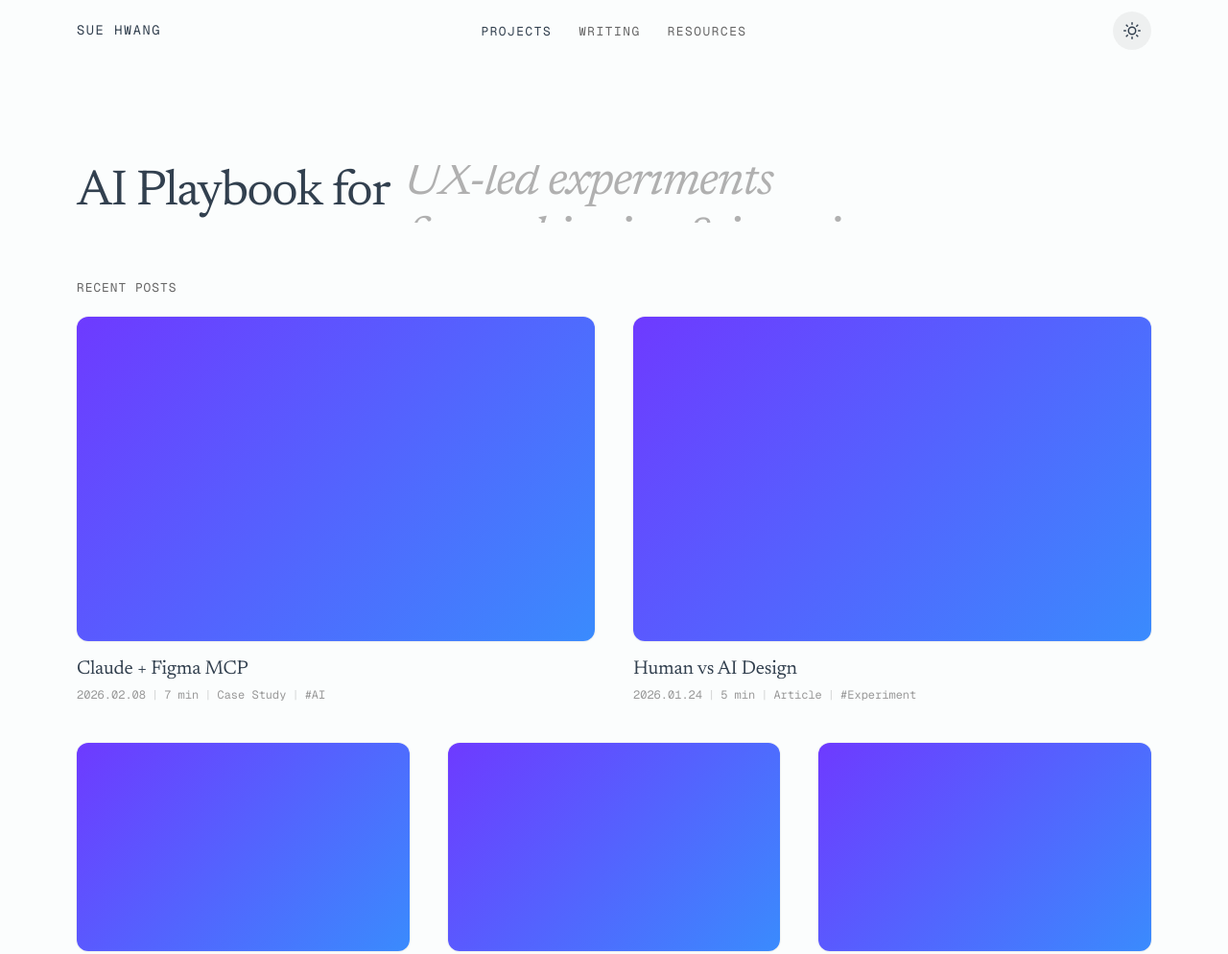
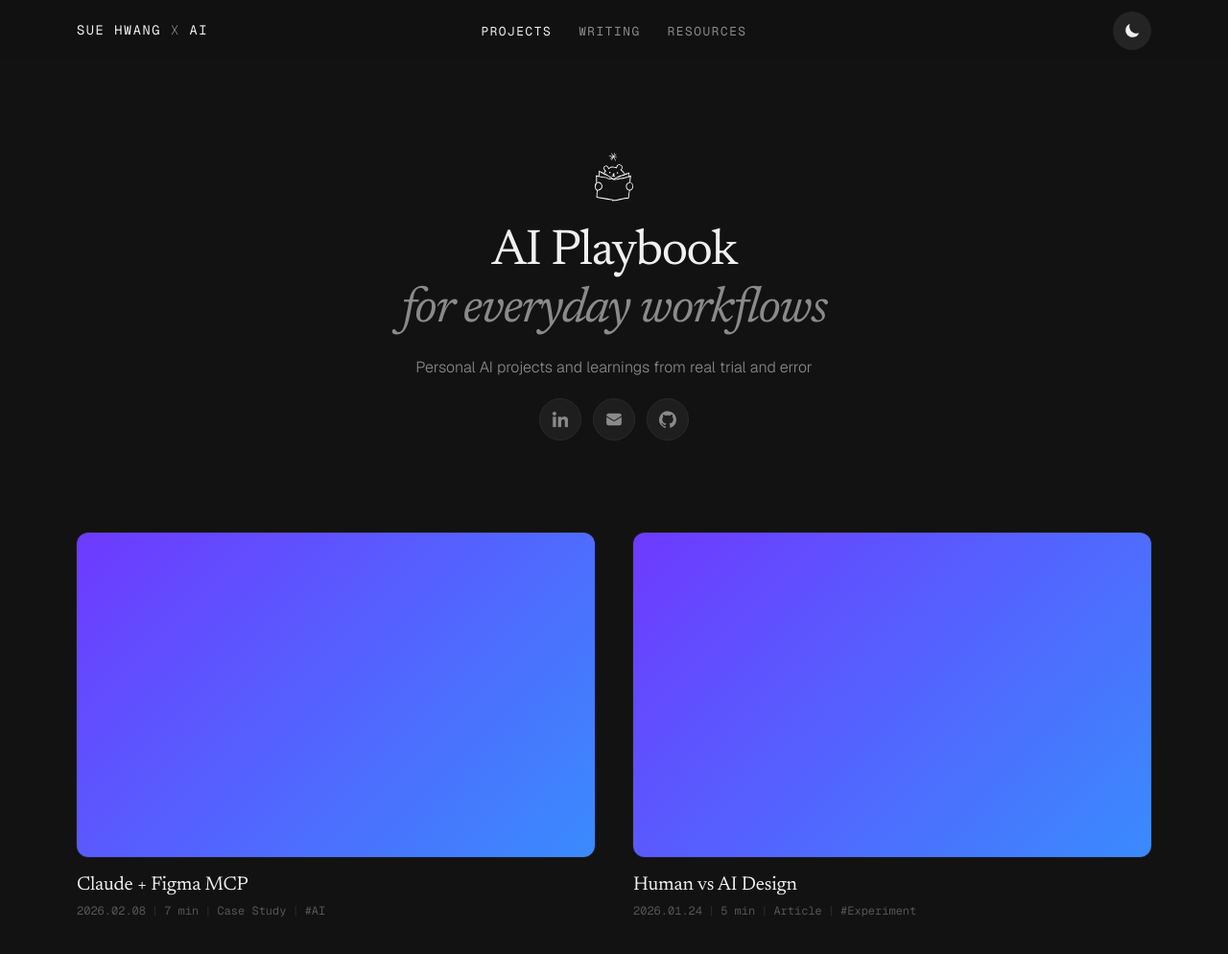
Before and after one commit to soobinhwang/sue-ai-playbook, a plain HTML site: page index.html in a window 1280 px wide. Shown: the top 994 px of the page at 96% size. Drawn offline with nearby package versions, Linux system fonts and the light colour scheme.

Commit message:
mascot update

```diff
--- a/css/styles.css
+++ b/css/styles.css
@@ -163,10 +163,10 @@
     position: fixed;
     top: 0;
     left: 0;
-    width: 16px;
-    height: 16px;
-    border-radius: 50%;
-    background: var(--accent);
+    width: 24px;
+    height: 24px;
+    border-radius: 0;
+    background: url('../images/Cursor.png') center / contain no-repeat;
     transform: translate(-50%, -50%);
     pointer-events: none;
     z-index: 9999;
@@ -274,6 +274,10 @@
   line-height: 1;
 }
 
+.nav__logo-x {
+  font-weight: 100;
+}
+
 .nav__links {
   display: flex;
   align-items: center;
@@ -365,7 +369,7 @@
 /* --- Hero Section --- */
 .hero {
   padding: 160px 0 48px;
-  text-align: left;
+  text-align: center;
   max-width: 1120px;
   margin: 0 auto;
 }
@@ -390,6 +394,42 @@
   object-fit: cover;
 }
 
+.hero__mascot {
+  display: block;
+  margin-left: auto;
+  margin-right: auto;
+  width: 58px;
+  height: 58px;
+  margin-bottom: 16px;
+  animation: mascot-float 4s ease-in-out infinite;
+}
+
+[data-theme="dark"] .hero__mascot {
+  filter: invert(1);
+}
+
+[data-theme="light"] .hero__mascot {
+  filter: none;
+}
+
+@keyframes mascot-float {
+  0%, 100% { transform: translateY(0); }
+  50% { transform: translateY(-6px); }
+}
+
+@media (prefers-reduced-motion: reduce) {
+  .hero__mascot { animation: none; }
+}
+
+.hero__label {
+  font-family: var(--font-mono);
+  font-size: 0.75rem;
+  text-transform: uppercase;
+  letter-spacing: 0.1em;
+  color: var(--text-secondary);
+  display: block;
+}
+
 .hero__name {
   font-family: var(--font-heading);
   font-size: 3.25rem;
@@ -400,64 +440,56 @@
   margin-bottom: 10px;
 }
 
-.hero__name-light {
-  font-weight: 300;
+.hero__name em {
+  color: var(--text-secondary);
 }
 
-.hero__tagline {
+.hero__description {
   font-size: 1rem;
+  font-weight: 300;
   color: var(--text-secondary);
   line-height: 1.6;
-  max-width: 480px;
-  margin: 0 auto 20px;
+  margin-top: 16px;
 }
 
-.hero__rotator {
-  --rotator-line: 1.15em;
-  display: inline-block;
-  height: var(--rotator-line);
-  overflow: hidden;
-  vertical-align: bottom;
-  margin-left: 6px;
+.hero__cta {
+  display: flex;
+  align-items: center;
+  justify-content: center;
+  gap: 12px;
+  margin-top: 20px;
+  margin-bottom: 48px;
 }
 
-.hero__rotator-inner {
-  display: flex;
-  flex-direction: column;
-  will-change: transform;
-  animation: hero-rotate 8s ease-in-out infinite;
+.hero__cta a {
+  display: inline-flex;
+  align-items: center;
+  justify-content: center;
+  width: 44px;
+  height: 44px;
+  color: var(--text-secondary);
+  text-decoration: none;
+  border-radius: 50%;
+  border: 1px solid var(--pill-border);
+  background: var(--pill-bg);
+  transition: all 0.2s ease;
 }
 
-.hero__rotator-item {
-  white-space: nowrap;
-  text-align: left;
-  font-style: italic;
-  color: #b0b0b0;
+.hero__cta a:hover {
+  color: var(--text-primary);
+  border-color: var(--pill-border-hover);
+  background: var(--pill-bg-hover);
 }
 
-@keyframes hero-rotate {
-  0%,
-  28% {
-    transform: translateY(0);
-  }
-  33%,
-  61% {
-    transform: translateY(calc(-1 * var(--rotator-line)));
-  }
-  66%,
-  94% {
-    transform: translateY(calc(-2 * var(--rotator-line)));
-  }
-  100% {
-    transform: translateY(calc(-3 * var(--rotator-line)));
-  }
+.hero__cta a svg {
+  width: 18px;
+  height: 18px;
+  pointer-events: none;
 }
 
-@media (prefers-reduced-motion: reduce) {
-  .hero__rotator-inner {
-    animation: none;
-    transform: translateY(0);
-  }
+.hero__cta a[aria-label="LinkedIn"] svg {
+  transform: scale(0.9);
+  transform-origin: center;
 }
 
 .hero__social {
@@ -709,7 +741,7 @@
 }
 
 .bio__role {
-  font-family: var(--font-mono);
+  font-family: var(--font-body);
   font-size: 0.8rem;
   color: var(--text-secondary);
 }
@@ -734,24 +766,30 @@
   display: flex;
   align-items: center;
   justify-content: center;
-  width: 40px;
-  height: 40px;
+  width: 44px;
+  height: 44px;
   border-radius: 50%;
-  border: 1px solid var(--handle-border);
-  background: var(--handle-bg);
-  color: var(--handle-icon);
+  border: 1px solid var(--pill-border);
+  background: var(--pill-bg);
+  color: var(--text-secondary);
   transition: all 0.2s ease;
 }
 
 .bio__social a:hover {
-  border-color: var(--handle-border);
-  background: var(--handle-bg);
-  color: var(--handle-icon);
+  color: var(--text-primary);
+  border-color: var(--pill-border-hover);
+  background: var(--pill-bg-hover);
 }
 
 .bio__social a svg {
-  width: 16px;
-  height: 16px;
+  width: 18px;
+  height: 18px;
+  pointer-events: none;
+}
+
+.bio__social a[aria-label="LinkedIn"] svg {
+  transform: scale(0.9);
+  transform-origin: center;
 }
 
 /* --- Footer --- */
--- a/index.html
+++ b/index.html
@@ -1,32 +1,36 @@
 <!DOCTYPE html>
 <html lang="en" data-theme="dark">
+
 <head>
   <meta charset="UTF-8">
   <meta name="viewport" content="width=device-width, initial-scale=1.0">
   <title>Sue Hwang — UX Designer Exploring AI</title>
-  <meta name="description" content="UX/Product Designer exploring AI tools, vibe coding, and the future of design. Projects, case studies, and learnings.">
+  <meta name="description"
+    content="UX/Product Designer exploring AI tools, vibe coding, and the future of design. Projects, case studies, and learnings.">
 
   <!-- Fonts -->
   <link rel="preconnect" href="https://fonts.googleapis.com">
   <link rel="preconnect" href="https://fonts.gstatic.com" crossorigin>
-  <link href="https://fonts.googleapis.com/css2?family=Newsreader:ital,opsz,wght@0,6..72,400;0,6..72,500;0,6..72,600;0,6..72,700;1,6..72,400;1,6..72,500;1,6..72,600;1,6..72,700&display=swap" rel="stylesheet">
+  <link
+    href="https://fonts.googleapis.com/css2?family=Newsreader:ital,opsz,wght@0,6..72,400;0,6..72,500;0,6..72,600;0,6..72,700;1,6..72,400;1,6..72,500;1,6..72,600;1,6..72,700&display=swap"
+    rel="stylesheet">
 
   <!-- Favicon -->
-  <link rel="icon" type="image/svg+xml" href="images/favicon.svg">
+  <link rel="icon" type="image/png" href="images/favicon-icon.png?v=2">
 
   <!-- Styles -->
   <link rel="stylesheet" href="css/styles.css">
 
   <!-- Prevent flash of wrong theme -->
   <script>
-    (function() {
+    (function () {
       const saved = localStorage.getItem('theme');
-      const prefersDark = window.matchMedia('(prefers-color-scheme: dark)').matches;
-      const theme = saved || (prefersDark ? 'dark' : 'light');
+      const theme = saved || 'dark';
       document.documentElement.setAttribute('data-theme', theme);
     })();
   </script>
 </head>
+
 <body>
   <div class="custom-cursor" id="customCursor" aria-hidden="true"></div>
 
@@ -34,7 +38,7 @@
   <nav class="nav">
     <div class="nav__inner">
       <a href="index.html" class="nav__logo" aria-label="Home">
-        <span class="nav__logo-text">Sue Hwang</span>
+        <span class="nav__logo-text">Sue Hwang <span class="nav__logo-x">X</span> AI</span>
       </a>
       <ul class="nav__links" id="navLinks">
         <li><a href="index.html" class="active">Projects</a></li>
@@ -42,20 +46,14 @@
         <li><a href="#">Resources</a></li>
       </ul>
       <button class="theme-toggle" id="themeToggle" aria-label="Toggle theme">
-          <svg class="icon-moon" viewBox="0 0 24 24" fill="none" stroke="currentColor" stroke-width="2" stroke-linecap="round" stroke-linejoin="round">
-            <path d="M21 12.79A9 9 0 1 1 11.21 3 7 7 0 0 0 21 12.79z"/>
-          </svg>
-          <svg class="icon-sun" viewBox="0 0 24 24" fill="none" stroke="currentColor" stroke-width="2" stroke-linecap="round" stroke-linejoin="round">
-            <circle cx="12" cy="12" r="5"/>
-            <line x1="12" y1="1" x2="12" y2="3"/>
-            <line x1="12" y1="21" x2="12" y2="23"/>
-            <line x1="4.22" y1="4.22" x2="5.64" y2="5.64"/>
-            <line x1="18.36" y1="18.36" x2="19.78" y2="19.78"/>
-            <line x1="1" y1="12" x2="3" y2="12"/>
-            <line x1="21" y1="12" x2="23" y2="12"/>
-            <line x1="4.22" y1="19.78" x2="5.64" y2="18.36"/>
-            <line x1="18.36" y1="5.64" x2="19.78" y2="4.22"/>
-          </svg>
+        <svg class="icon-moon" viewBox="0 0 24 24" fill="currentColor">
+          <path
+            d="M21.752 15.002A9.72 9.72 0 0 1 18 15.75c-5.385 0-9.75-4.365-9.75-9.75 0-1.33.266-2.597.748-3.752A9.753 9.753 0 0 0 3 11.25C3 16.635 7.365 21 12.75 21a9.753 9.753 0 0 0 9.002-5.998Z" />
+        </svg>
+        <svg class="icon-sun" viewBox="0 0 24 24" fill="currentColor">
+          <path
+            d="M12 2.25a.75.75 0 0 1 .75.75v2.25a.75.75 0 0 1-1.5 0V3a.75.75 0 0 1 .75-.75ZM7.5 12a4.5 4.5 0 1 1 9 0 4.5 4.5 0 0 1-9 0ZM18.894 6.166a.75.75 0 0 0-1.06-1.06l-1.591 1.59a.75.75 0 1 0 1.06 1.061l1.591-1.59ZM21.75 12a.75.75 0 0 1-.75.75h-2.25a.75.75 0 0 1 0-1.5H21a.75.75 0 0 1 .75.75ZM17.834 18.894a.75.75 0 0 0 1.06-1.06l-1.59-1.591a.75.75 0 1 0-1.061 1.06l1.59 1.591ZM12 18a.75.75 0 0 1 .75.75V21a.75.75 0 0 1-1.5 0v-2.25A.75.75 0 0 1 12 18ZM7.758 17.303a.75.75 0 0 0-1.061-1.06l-1.591 1.59a.75.75 0 0 0 1.06 1.061l1.591-1.59ZM6 12a.75.75 0 0 1-.75.75H3a.75.75 0 0 1 0-1.5h2.25A.75.75 0 0 1 6 12ZM6.697 7.757a.75.75 0 0 0 1.06-1.06l-1.59-1.591a.75.75 0 0 0-1.061 1.06l1.59 1.591Z" />
+        </svg>
       </button>
       <button class="nav__mobile-toggle" id="mobileToggle" aria-label="Toggle menu">
         <span></span>
@@ -65,25 +63,34 @@
 
   <!-- Hero -->
   <header class="hero">
-    <h1 class="hero__name">
-      AI Playbook for
-      <span class="hero__rotator" aria-hidden="true">
-        <span class="hero__rotator-inner">
-          <span class="hero__rotator-item">everyday workflows</span>
-          <span class="hero__rotator-item">UX-led experiments</span>
-          <span class="hero__rotator-item">faster shipping &amp; iteration</span>
-          <span class="hero__rotator-item">everyday workflows</span>
-        </span>
-      </span>
-      <span class="sr-only">everyday workflows, UX-led experiments, faster shipping &amp; iteration.</span>
-    </h1>
+    <img class="hero__mascot" src="images/mascot.svg" alt="Mascot" width="80" height="80">
+    <h1 class="hero__name">AI Playbook<br><em>for everyday workflows</em></h1>
+    <p class="hero__description">Personal AI projects and learnings from real trial and error</p>
+    <div class="hero__cta">
+      <a href="#" aria-label="LinkedIn">
+        <svg viewBox="0 0 70 70" fill="currentColor" aria-hidden="true">
+          <path d="M15.8066 23.0188H1.17969V69.663H15.8066V23.0188Z" />
+          <path d="M55.3732 22.0077C54.834 21.9403 54.2611 21.9066 53.6881 21.8729C45.4984 21.5359 40.8812 26.389 39.2635 28.4786C38.8254 29.0515 38.6231 29.3886 38.6231 29.3886V23.1536H24.6366V69.7978H38.6231H39.2635C39.2635 65.0458 39.2635 60.3274 39.2635 55.5754C39.2635 53.014 39.2635 50.4526 39.2635 47.8912C39.2635 44.7232 39.0276 41.3529 40.6116 38.4545C41.9597 36.0279 44.3862 34.8147 47.1161 34.8147C55.2047 34.8147 55.3732 42.1281 55.3732 42.8021C55.3732 42.8358 55.3732 42.8695 55.3732 42.8695V70H70.0001V39.5667C70.0001 29.1526 64.7088 23.0188 55.3732 22.0077Z" />
+          <path d="M8.49301 16.986C13.1836 16.986 16.9861 13.1836 16.9861 8.49303C16.9861 3.80246 13.1836 0 8.49301 0C3.80244 0 0 3.80246 0 8.49303C0 13.1836 3.80244 16.986 8.49301 16.986Z" />
+        </svg>
+      </a>
+      <a href="#" aria-label="Email">
+        <svg viewBox="0 0 24 24" fill="currentColor">
+          <path d="M1.5 8.67v8.58a3 3 0 0 0 3 3h15a3 3 0 0 0 3-3V8.67l-8.928 5.493a3 3 0 0 1-3.144 0L1.5 8.67Z" />
+          <path
+            d="M22.5 6.908V6.75a3 3 0 0 0-3-3h-15a3 3 0 0 0-3 3v.158l9.714 5.978a1.5 1.5 0 0 0 1.572 0L22.5 6.908Z" />
+        </svg>
+      </a>
+      <a href="#" aria-label="GitHub">
+        <svg viewBox="0 0 24 24" fill="currentColor">
+          <path d="M12 .5a12 12 0 0 0-3.79 23.4c.6.11.82-.26.82-.58v-2.1c-3.34.73-4.04-1.61-4.04-1.61-.55-1.39-1.34-1.76-1.34-1.76-1.1-.75.08-.74.08-.74 1.21.09 1.85 1.25 1.85 1.25 1.08 1.85 2.84 1.31 3.53 1 .11-.78.42-1.31.76-1.61-2.66-.3-5.46-1.33-5.46-5.93 0-1.31.47-2.38 1.24-3.22-.12-.3-.54-1.52.12-3.17 0 0 1.01-.32 3.3 1.23a11.4 11.4 0 0 1 6 0c2.28-1.55 3.29-1.23 3.29-1.23.66 1.65.24 2.87.12 3.17.77.84 1.24 1.91 1.24 3.22 0 4.61-2.8 5.63-5.47 5.92.43.37.81 1.1.81 2.22v3.29c0 .32.21.69.82.58A12 12 0 0 0 12 .5Z"/>
+        </svg>
+      </a>
+    </div>
   </header>
 
   <!-- Card Grid -->
   <main class="section">
-    <div class="section__header">
-      <span class="section__title">Recent Posts</span>
-    </div>
     <div class="card-grid">
 
       <!-- Card 1 -->
@@ -188,27 +195,34 @@
   <!-- Bio Section -->
   <section class="bio">
     <div class="bio__header">
-      <div class="bio__avatar"><img src="images/favicon.png" alt="Sue Hwang"></div>
+      <div class="bio__avatar"><img src="images/profile.png" alt="Sue Hwang"></div>
       <div>
         <div class="bio__name">Sue Hwang</div>
         <div class="bio__role">Product Designer | AI Explorer</div>
       </div>
     </div>
     <p class="bio__text">
-      Personal AI projects and the learnings that actually stick. With the belief that there’s no single “right” way, I’m building my own playbook through trial and error to help my team thrive together.
+      Personal AI projects and the learnings that actually stick. With the belief that there’s no single “right” way,
+      I’m building my own playbook through trial and error to help my team thrive together.
     </p>
     <div class="bio__social">
       <a href="#" aria-label="LinkedIn">
-        <svg viewBox="0 0 24 24" fill="none" stroke="currentColor" stroke-width="2" stroke-linecap="round" stroke-linejoin="round">
-          <path d="M16 8a6 6 0 0 1 6 6v7h-4v-7a2 2 0 0 0-2-2 2 2 0 0 0-2 2v7h-4v-7a6 6 0 0 1 6-6z"/>
-          <rect x="2" y="9" width="4" height="12"/>
-          <circle cx="4" cy="4" r="2"/>
+        <svg viewBox="0 0 70 70" fill="currentColor" aria-hidden="true">
+          <path d="M15.8066 23.0188H1.17969V69.663H15.8066V23.0188Z" />
+          <path d="M55.3732 22.0077C54.834 21.9403 54.2611 21.9066 53.6881 21.8729C45.4984 21.5359 40.8812 26.389 39.2635 28.4786C38.8254 29.0515 38.6231 29.3886 38.6231 29.3886V23.1536H24.6366V69.7978H38.6231H39.2635C39.2635 65.0458 39.2635 60.3274 39.2635 55.5754C39.2635 53.014 39.2635 50.4526 39.2635 47.8912C39.2635 44.7232 39.0276 41.3529 40.6116 38.4545C41.9597 36.0279 44.3862 34.8147 47.1161 34.8147C55.2047 34.8147 55.3732 42.1281 55.3732 42.8021C55.3732 42.8358 55.3732 42.8695 55.3732 42.8695V70H70.0001V39.5667C70.0001 29.1526 64.7088 23.0188 55.3732 22.0077Z" />
+          <path d="M8.49301 16.986C13.1836 16.986 16.9861 13.1836 16.9861 8.49303C16.9861 3.80246 13.1836 0 8.49301 0C3.80244 0 0 3.80246 0 8.49303C0 13.1836 3.80244 16.986 8.49301 16.986Z" />
         </svg>
       </a>
       <a href="#" aria-label="Email">
-        <svg viewBox="0 0 24 24" fill="none" stroke="currentColor" stroke-width="2" stroke-linecap="round" stroke-linejoin="round">
-          <rect x="2" y="4" width="20" height="16" rx="2"/>
-          <path d="m22 7-8.97 5.7a1.94 1.94 0 0 1-2.06 0L2 7"/>
+        <svg viewBox="0 0 24 24" fill="currentColor">
+          <path d="M1.5 8.67v8.58a3 3 0 0 0 3 3h15a3 3 0 0 0 3-3V8.67l-8.928 5.493a3 3 0 0 1-3.144 0L1.5 8.67Z" />
+          <path
+            d="M22.5 6.908V6.75a3 3 0 0 0-3-3h-15a3 3 0 0 0-3 3v.158l9.714 5.978a1.5 1.5 0 0 0 1.572 0L22.5 6.908Z" />
+        </svg>
+      </a>
+      <a href="#" aria-label="GitHub">
+        <svg viewBox="0 0 24 24" fill="currentColor">
+          <path d="M12 .5a12 12 0 0 0-3.79 23.4c.6.11.82-.26.82-.58v-2.1c-3.34.73-4.04-1.61-4.04-1.61-.55-1.39-1.34-1.76-1.34-1.76-1.1-.75.08-.74.08-.74 1.21.09 1.85 1.25 1.85 1.25 1.08 1.85 2.84 1.31 3.53 1 .11-.78.42-1.31.76-1.61-2.66-.3-5.46-1.33-5.46-5.93 0-1.31.47-2.38 1.24-3.22-.12-.3-.54-1.52.12-3.17 0 0 1.01-.32 3.3 1.23a11.4 11.4 0 0 1 6 0c2.28-1.55 3.29-1.23 3.29-1.23.66 1.65.24 2.87.12 3.17.77.84 1.24 1.91 1.24 3.22 0 4.61-2.8 5.63-5.47 5.92.43.37.81 1.1.81 2.22v3.29c0 .32.21.69.82.58A12 12 0 0 0 12 .5Z"/>
         </svg>
       </a>
     </div>
@@ -221,4 +235,5 @@
 
   <script src="js/main.js"></script>
 </body>
+
 </html>
```
Also changed, not shown: js/main.js (+6 -10 lines), project.html (+7 -16 lines), images/Cursor.png (added), images/LinkedIn.svg (added), images/favicon-icon.png (added), images/favicon.svg (deleted), images/mascot.svg (added), images/profile.png (renamed from images/favicon.png), images/star/filled/wide.svg (deleted), 2 other files.
